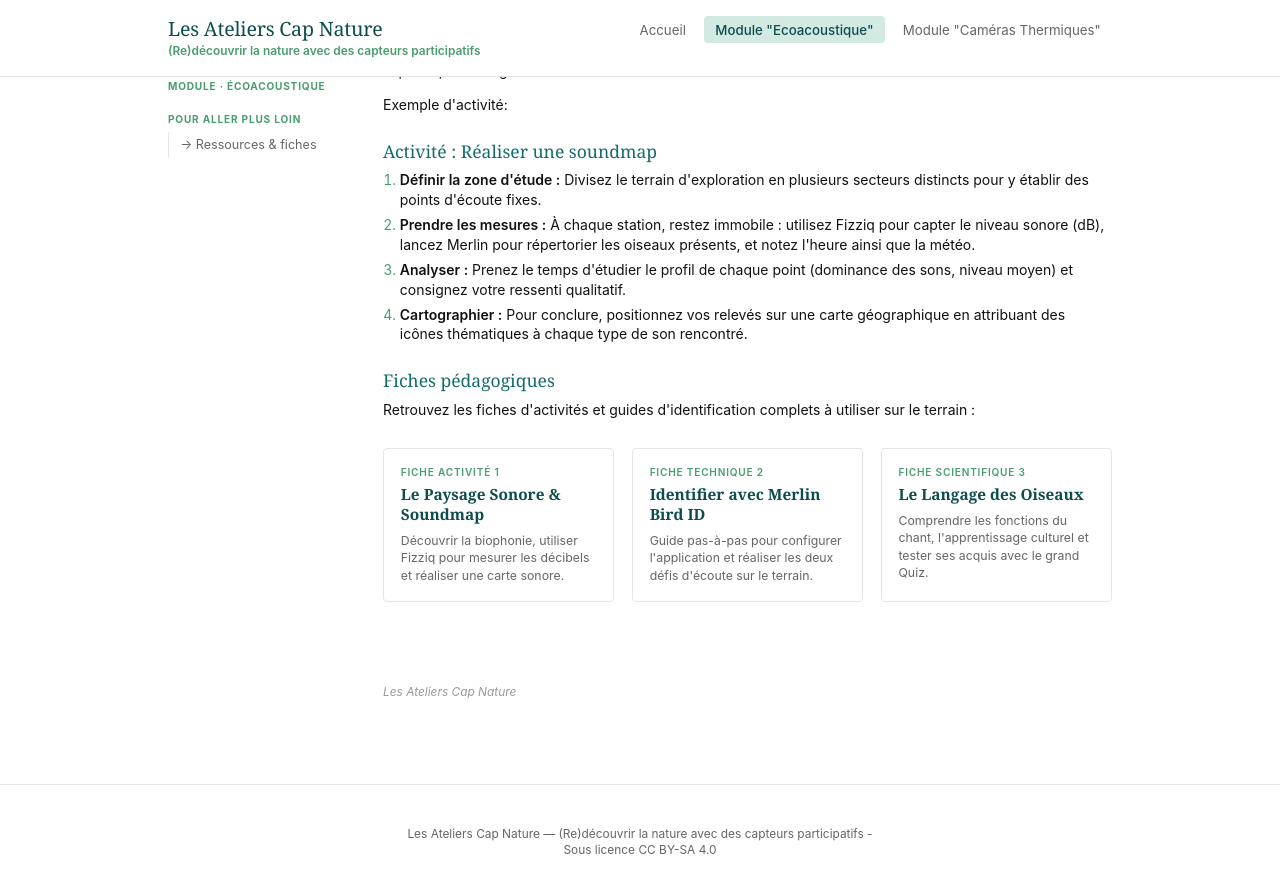
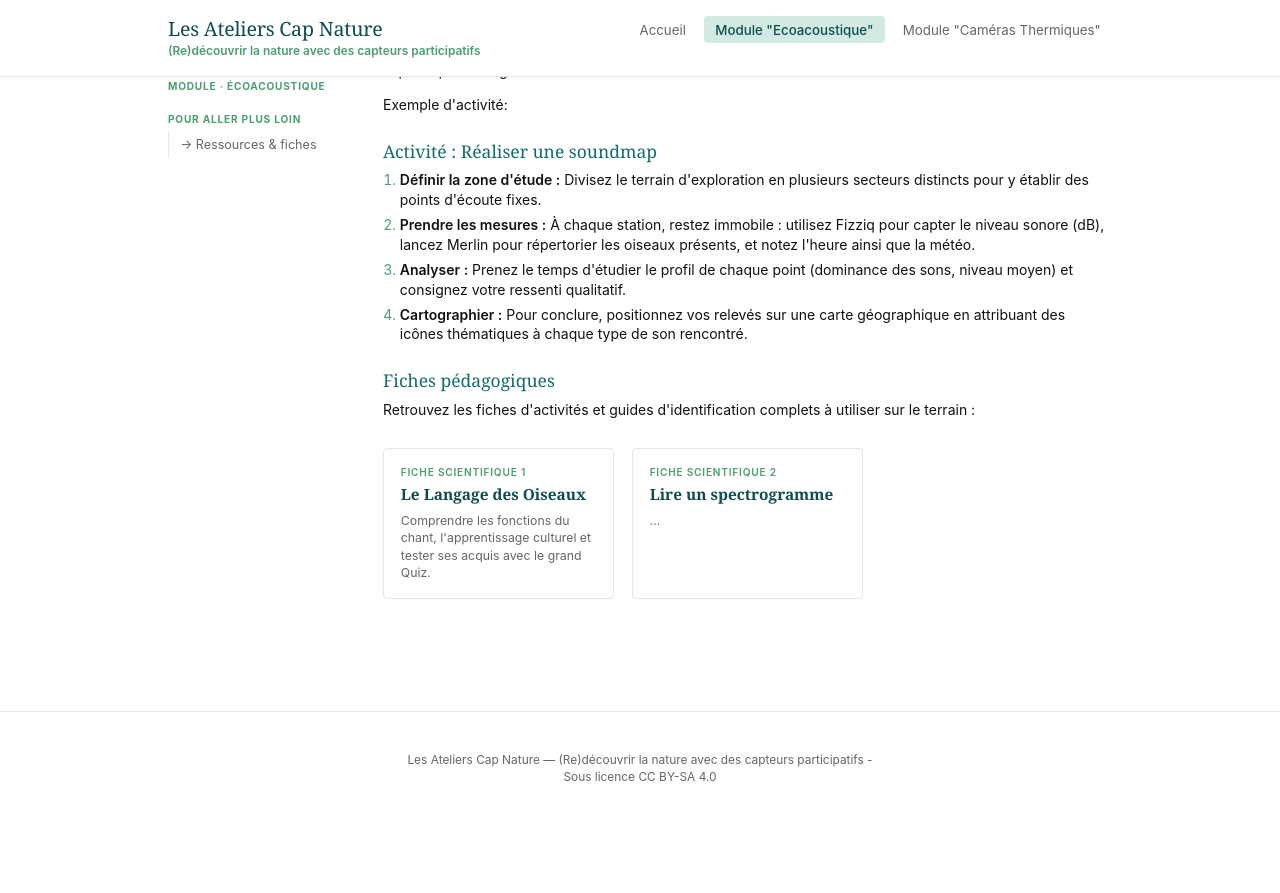
Before and after one commit to marieleapouliquen/wiki-cap-nature, a Jekyll site: the page built from _pages/module-oiseaux/index.md, in a window 1280 px wide and 900 px high, scrolled down 4177 px. Shown: the top 893 px of the window. Built offline with Jekyll 4.4.1, drawn with Linux system fonts in a browser that asks for light colours; after the commit the page ends 5003 px from its top, so only the background shows below that.

Commit message:
Update index.md

```diff
--- a/_pages/module-oiseaux/index.md
+++ b/_pages/module-oiseaux/index.md
@@ -232,22 +232,16 @@ Exemple d'activité:
 
   <div class="resource-links">
     <a class="resource-link" href="{{ '/module-oiseaux/fiche1-soundscape/' | relative_url }}">
-      <span class="resource-link-label">Fiche Activité 1</span>
-      <span class="resource-link-title">Le Paysage Sonore & Soundmap</span>
-      <span class="resource-link-desc">Découvrir la biophonie, utiliser Fizziq pour mesurer les décibels et réaliser une carte sonore.</span>
-    </a>
-    <a class="resource-link" href="{{ '/module-oiseaux/fiche2-merlin/' | relative_url }}">
-      <span class="resource-link-label">Fiche Technique 2</span>
-      <span class="resource-link-title">Identifier avec Merlin Bird ID</span>
-      <span class="resource-link-desc">Guide pas-à-pas pour configurer l'application et réaliser les deux défis d'écoute sur le terrain.</span>
-    </a>
-    <a class="resource-link" href="{{ '/module-oiseaux/fiche3-oiseaux/' | relative_url }}">
-      <span class="resource-link-label">Fiche Scientifique 3</span>
+      <span class="resource-link-label">Fiche Scientifique 1</span>
       <span class="resource-link-title">Le Langage des Oiseaux</span>
       <span class="resource-link-desc">Comprendre les fonctions du chant, l'apprentissage culturel et tester ses acquis avec le grand Quiz.</span>
     </a>
+    <a class="resource-link" href="{{ '/module-oiseaux/fiche2-merlin/' | relative_url }}">
+      <span class="resource-link-label">Fiche Scientifique 2</span>
+      <span class="resource-link-title">Lire un spectrogramme</span>
+      <span class="resource-link-desc"> ... </span>
+    </a>
   </div>
 
-  <em>Les Ateliers Cap Nature</em>
 
 </main>
```
